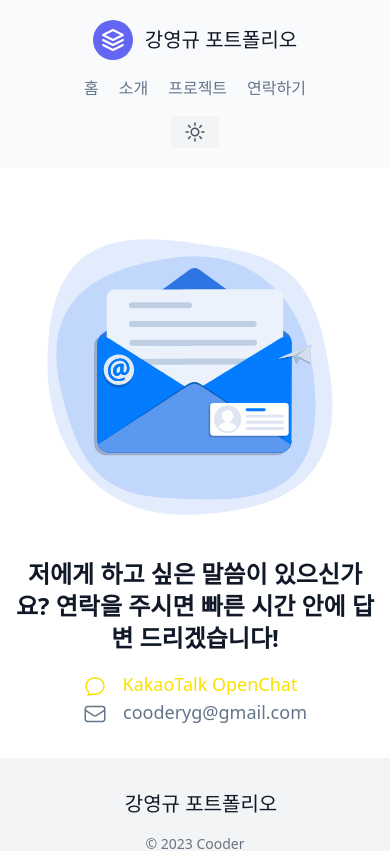
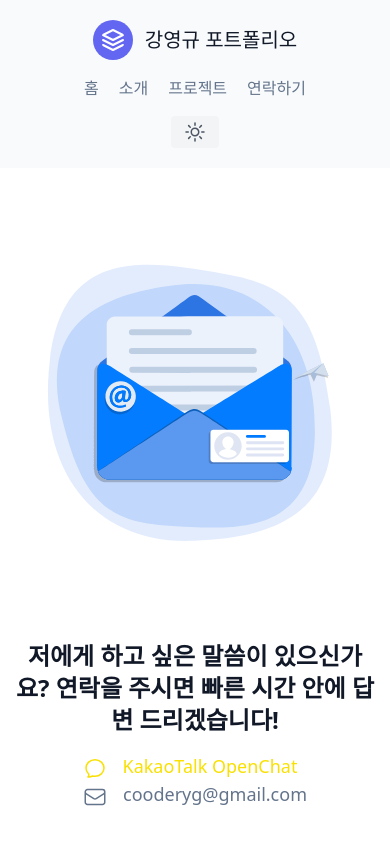
Before and after one commit to cooderyg/next-portfolio, a Next.js app: page /contact in a window 390 px wide. Shown: the top 851 px of the page. Built offline with nearby package versions, Linux system fonts and the light colour scheme.

Commit message:
contact 수정

```diff
--- a/pages/contact.js
+++ b/pages/contact.js
@@ -6,7 +6,7 @@ import Head from "next/head";
 export default function Contact() {
     return(
         <Layout>
-            <div className="container relative text-lg flex flex-wrap md:justify-between justify-center md:flex-nowrap items-center py-8 lg:py-0 mx-auto md:min-h-[100vh] px-4 md:px-0">
+            <div className="container relative text-lg flex flex-wrap md:justify-between justify-center md:flex-nowrap items-center py-8 lg:py-0 mx-auto min-h-[700px] md:min-h-[100vh] px-4 md:px-0">
                 <div className="order-2">
                     <p className=" text-gray-900 dark:text-white text-2xl font-bold mt-0 md:mt-16 md:text-3xl lg:text-4xl text-center lg:text-left lg:break-keep">저에게 하고 싶은 말씀이 있으신가요?<span className="lg:block"> 연락을 주시면 빠른 시간 안에 답변 드리겠습니다!</span></p>
                     <a className="relative z-10 text-[#f9e000] block mt-4 md:mt-10 text-center lg:text-left translate-x-[-5px] lg:translate-x-0" href="https://open.kakao.com/o/szizGrff" target="_blank">
```
